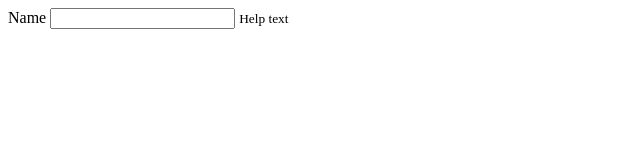
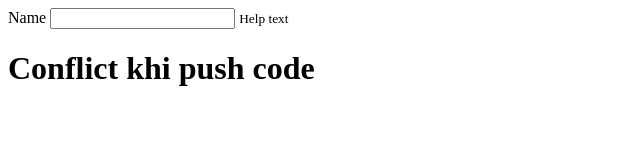
Before and after one commit to HuynhTV2711/GitDemo, a plain HTML site: page index.html in a window 1280 px wide. Shown: the whole page, without its empty margins (0-640 px from the left). Drawn offline with Linux system fonts and the light colour scheme.

Commit message:
Thêm h1

```diff
--- a/index.html
+++ b/index.html
@@ -13,5 +13,6 @@
         class="form-control" name="" id="" aria-describedby="helpId" placeholder="">
       <small id="helpId" class="form-text text-muted">Help text</small>
     </div>
+    <h1>Conflict khi push code </h1>
 </body>
 </html>
```
